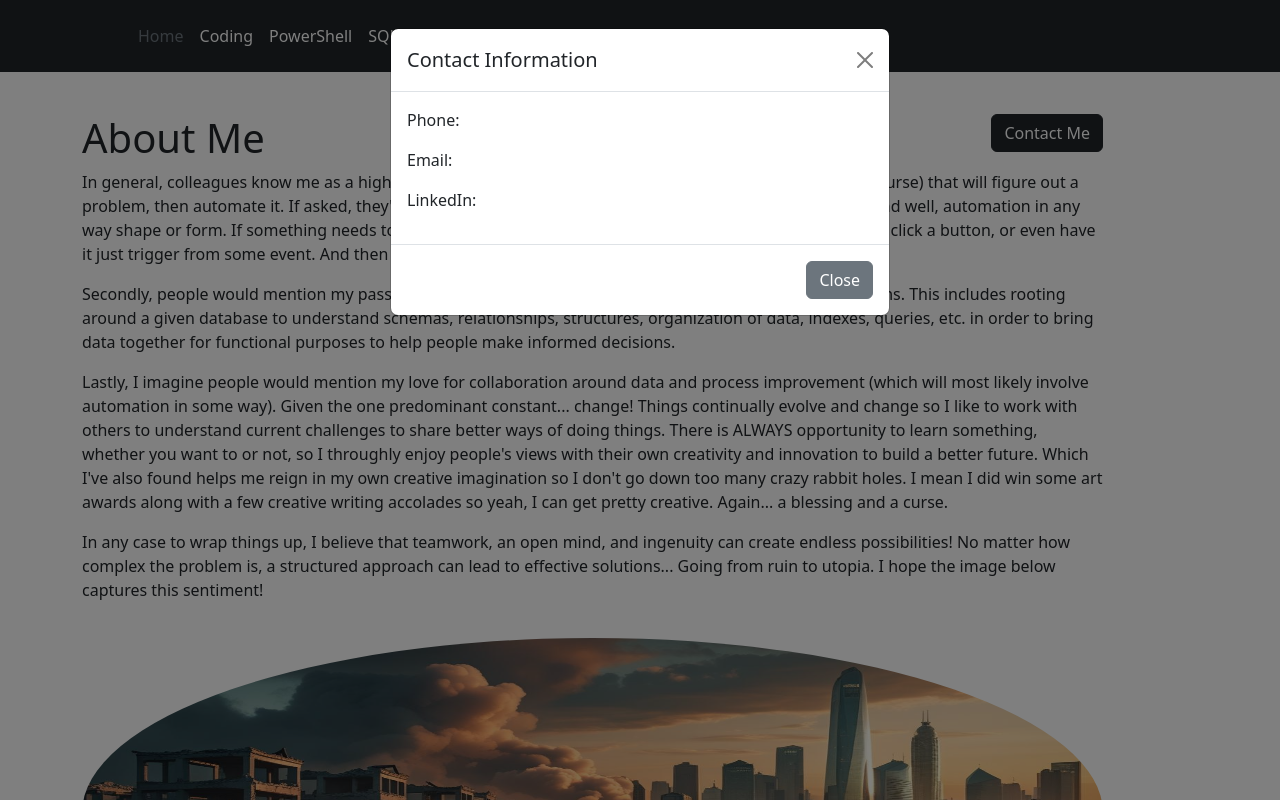
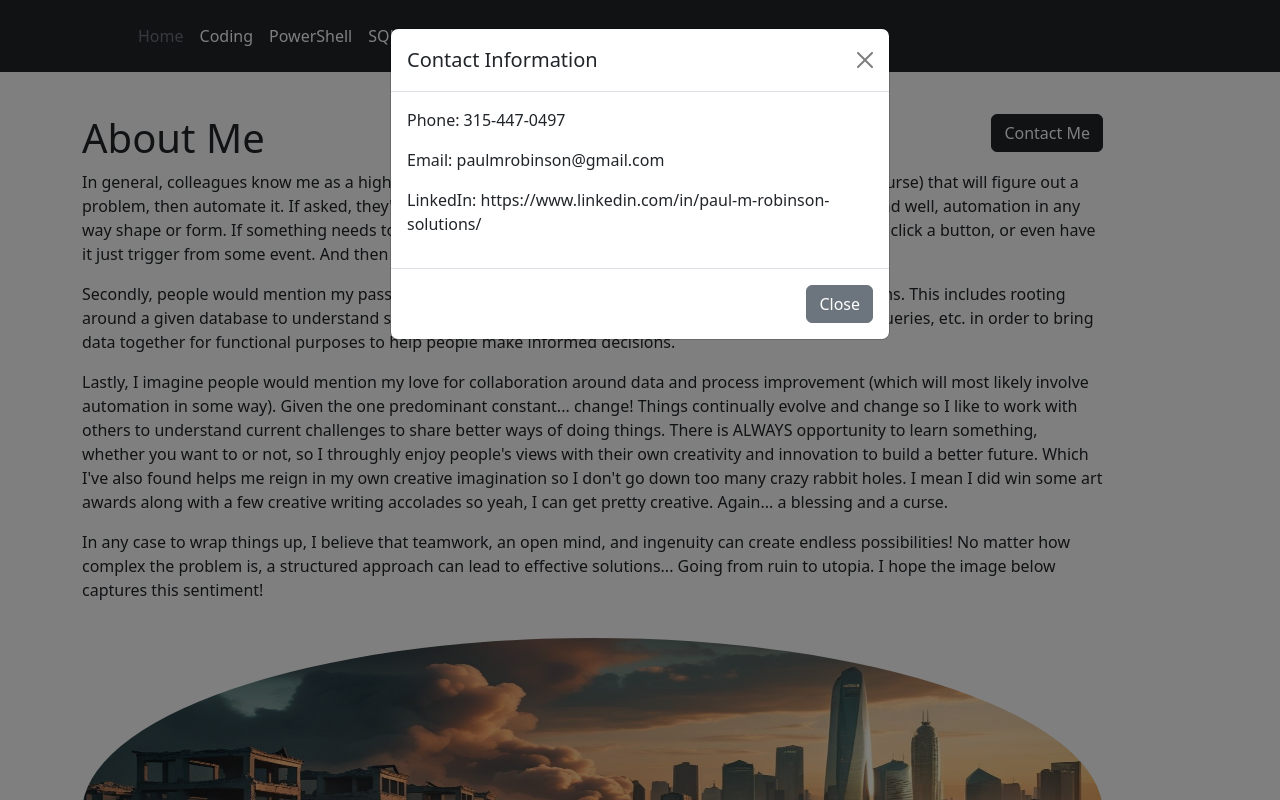
Before and after one commit to paulmrobinsonsolutions/paulmrobinsonsolutions.github.io, a plain HTML site: page index.html in a window 1280 px wide. Both pictures are taken after a click on the button "Contact Me". Shown: the top 800 px of the page. Drawn offline with nearby package versions, Linux system fonts and the light colour scheme.

Commit message:
Added contact info and removed Certifications section for now. Need to figure out url pathing for GitHub

```diff
--- a/header.html
+++ b/header.html
@@ -23,7 +23,7 @@
           <li><a href="powershell.html" target="_parent" class="nav-link px-2 text-white">PowerShell</a></li>
           <li><a href="sql.html" target="_parent" class="nav-link px-2 text-white">SQL Queries</a></li>
           <li><a href="misc.html" target="_parent" class="nav-link px-2 text-white">Miscellaneous</a></li>
-          <li><a href="certs.html" target="_parent" class="nav-link px-2 text-white">Certifications</a></li>
+          <!-- <li><a href="certs.html" target="_parent" class="nav-link px-2 text-white">Certifications</a></li> -->
         </ul>
 
         <div class="text-end">
--- a/index.html
+++ b/index.html
@@ -68,9 +68,9 @@
           <button type="button" class="btn-close" data-bs-dismiss="modal" aria-label="Close"></button>
         </div>
         <div class="modal-body">
-          <p>Phone:</p>
-          <p>Email:</p>
-          <p>LinkedIn:</p>
+          <p>Phone: 315-447-0497</p>
+          <p>Email: paulmrobinson@gmail.com</p>
+          <p>LinkedIn: https://www.linkedin.com/in/paul-m-robinson-solutions/</p>
         </div>
         <div class="modal-footer">
           <button type="button" class="btn btn-secondary" data-bs-dismiss="modal">Close</button>
```
